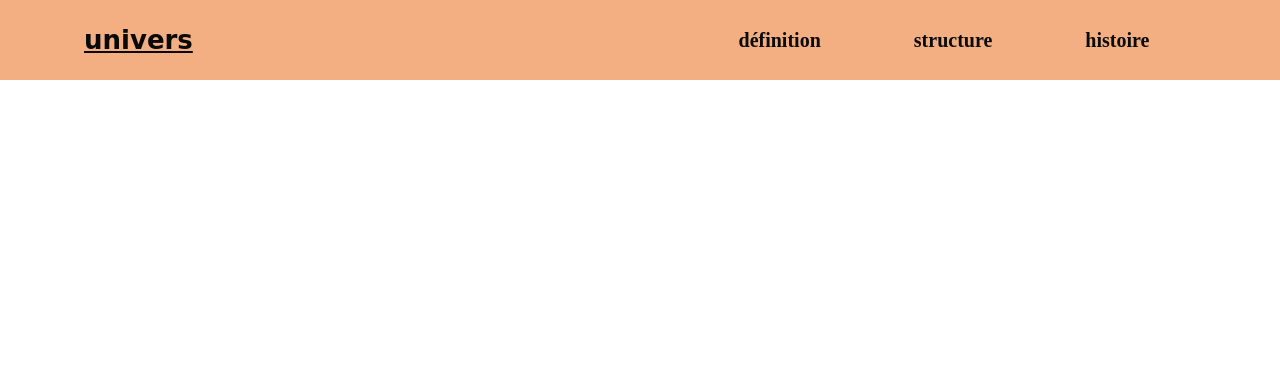
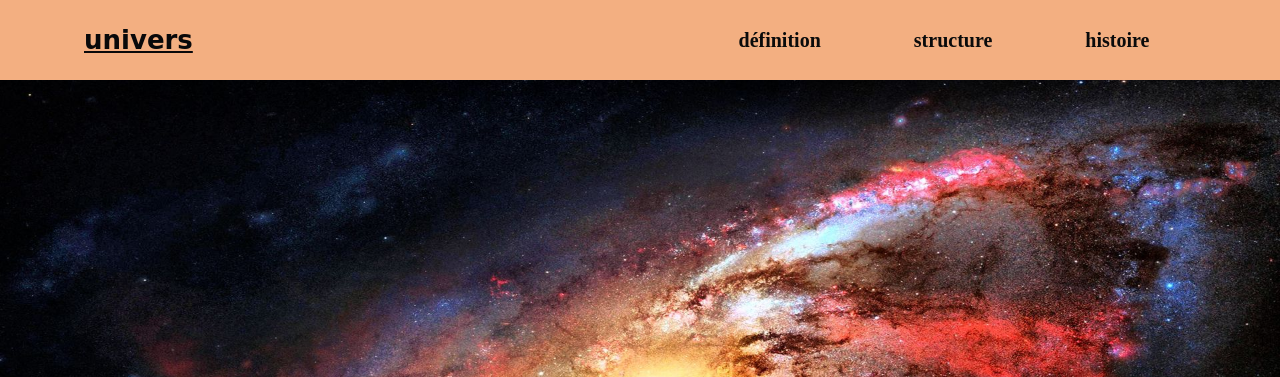
Before and after one commit to majdaait/oumaimasitu, a plain HTML site: page index.html in a window 1280 px wide. Shown: the top 377 px of the page. Drawn offline with Linux system fonts and the light colour scheme.

Commit message:
Update cssofindex.css

```diff
--- a/cssofindex.css
+++ b/cssofindex.css
@@ -53,7 +53,7 @@ div ul {
 }
 .hero{
     min-height: 90vh;
-    background:url("13ou.jpeg");
+    background:url("13ou.jpg");
     background-size:cover;
     background-position:bottom;
     color:#ffffff;
```
